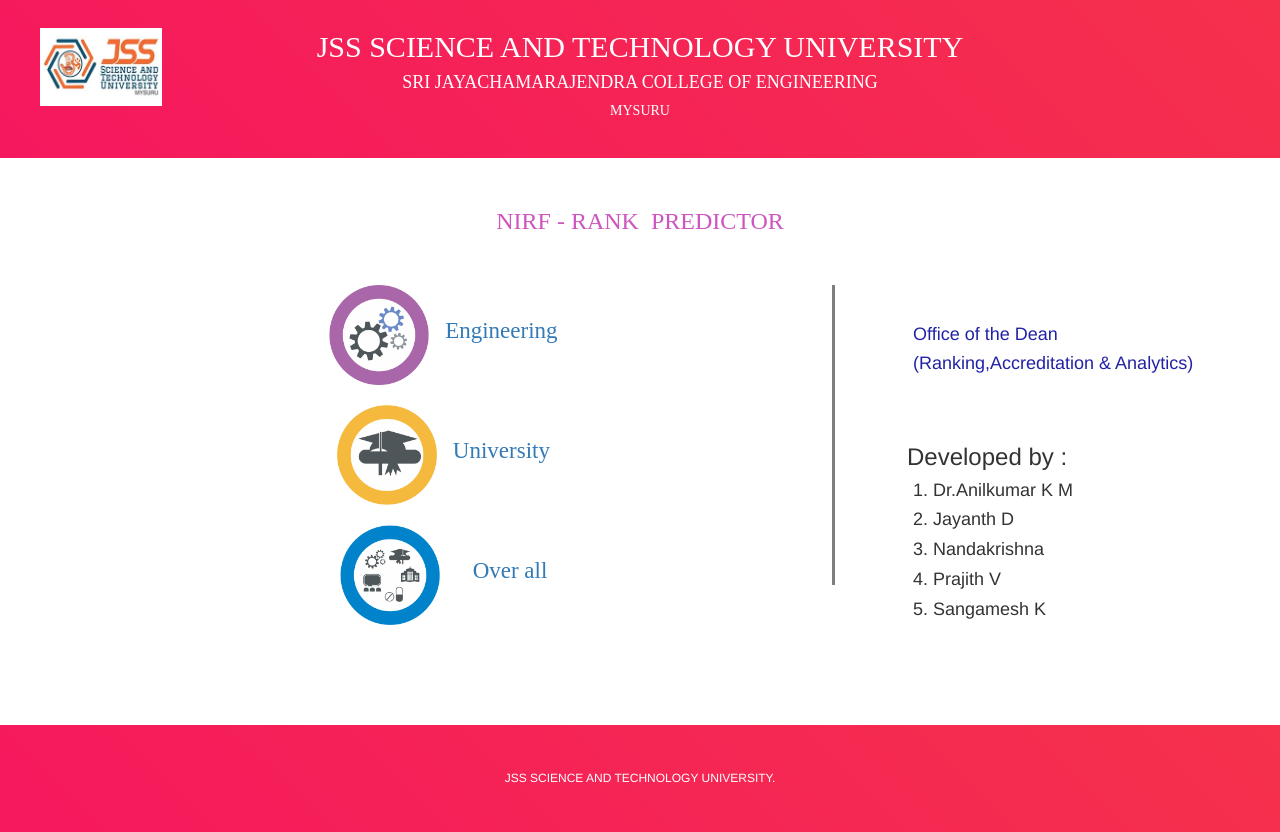
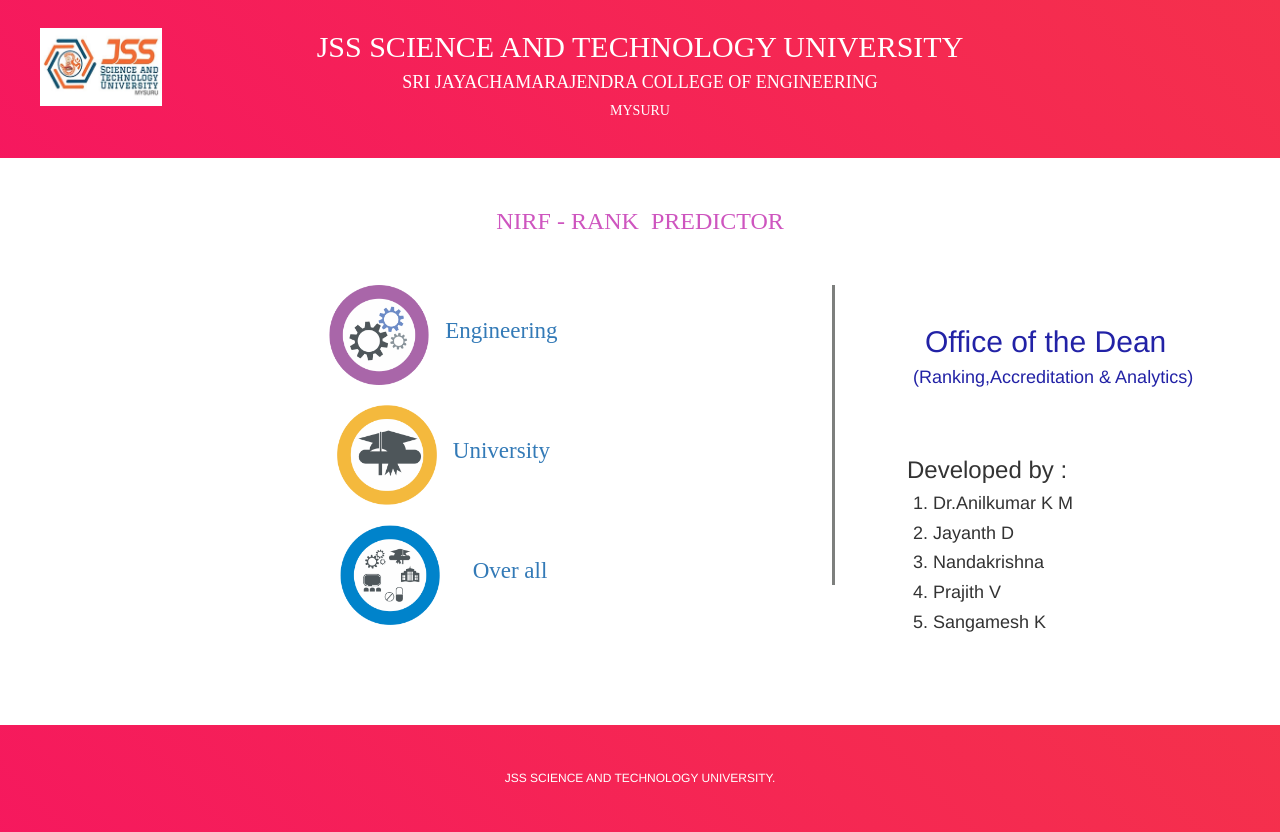
Before and after one commit to Sangamesh26/nirf_ranking, a Flask app: page / in a window 1280 px wide. Run offline with Flask 2, Linux system fonts and the light colour scheme; parts of the project's set-up code (start-up, migrations or seed data) failed here and were passed over; some libraries are stand-ins or nearby versions.

Commit message:
Update index.html

```diff
--- a/templates/index.html
+++ b/templates/index.html
@@ -35,15 +35,16 @@
 				</div>
 				<div class="col-md-4">
 					<div class="team">
-					    <h4 style="color:#2222a6;">&emsp;Office of the Dean</h4>
+					    <h2 style="color:#2222a6;">&emsp;Office of the Dean</h2>
 					    <h4 style="color:#2222a6;">&emsp;(Ranking,Accreditation & Analytics)</h4><br></br>
+					    <div class="spacing_names">
     						<h3>&ensp;Developed by :</h3>
     						<h4>&emsp;1. Dr.Anilkumar K M</h4>
     						<h4>&emsp;2. Jayanth D</h4>
     						<h4>&emsp;3. Nandakrishna</h4>
     						<h4>&emsp;4. Prajith V </h4>
     						<h4>&emsp;5. Sangamesh K</h4>
-
+					    </div>
 					</div>
 				</div>
 			</div>
```
Lines whose indentation alone changed are shown as unchanged.
